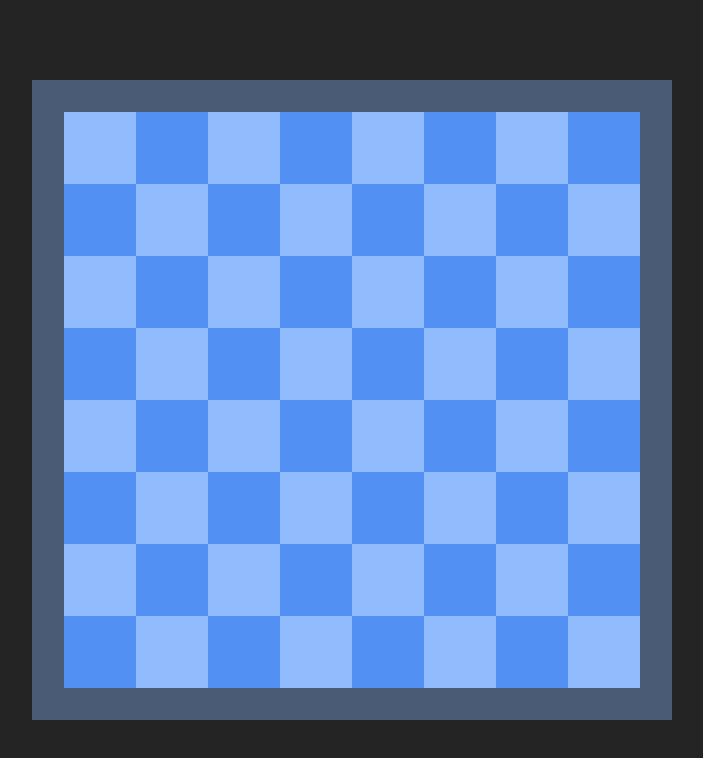
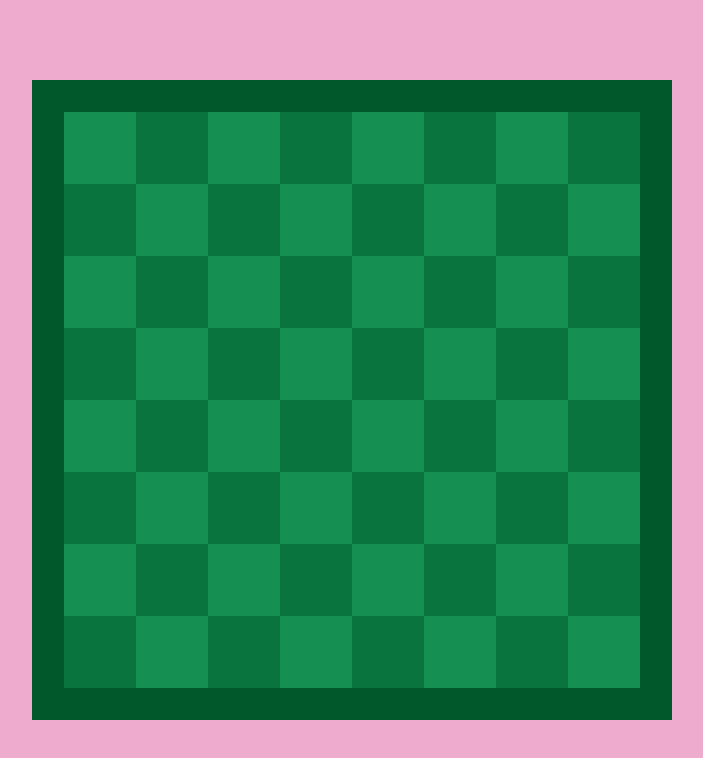
Before and after one commit to roninfrodsham/react-chess, a React (Vite) app: page / in a window 1280 px wide. Shown: the top 758 px of the page, without its empty margins (288-991 px from the left). Built offline with nearby package versions, Linux system fonts and the light colour scheme.

Commit message:
update colour scheme

```diff
--- a/src/components/Chessboard.css
+++ b/src/components/Chessboard.css
@@ -2,7 +2,7 @@
   width: 100%;
   height: 100%;
   display: grid;
-  background-color: #495b75;
+  background-color: #00582b;
 }
 
 .chessboard {
--- a/src/components/Square.css
+++ b/src/components/Square.css
@@ -1,7 +1,7 @@
 .light {
-  background-color: #92bbfd;
+  background-color: #168f52;
 }
 
 .dark {
-  background-color: #5390f4;
+  background-color: #09743e;
 }
--- a/src/index.css
+++ b/src/index.css
@@ -9,7 +9,7 @@ body {
 
   color-scheme: light dark;
   color: black;
-  background-color: #242424;
+  background-color: #eeabce;
 
   font-synthesis: none;
   text-rendering: optimizeLegibility;
```
